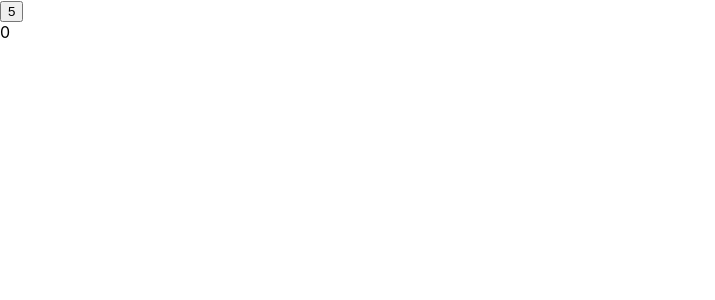
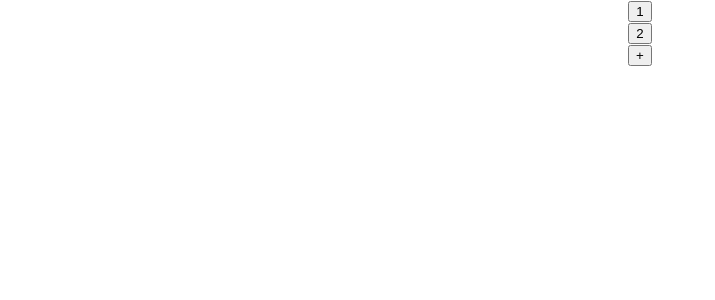
Before and after one commit to marroq/react-calculator, a React (Create React App) app: page / in a window 1280 px wide. Shown: the top 300 px of the page, without its empty margins (0-715 px from the left). Built offline with nearby package versions, Linux system fonts and the light colour scheme.

Commit message:
feat: correction in number component behavior to display the number clicked

```diff
--- a/src/App.jsx
+++ b/src/App.jsx
@@ -1,16 +1,26 @@
 import React from 'react';
 import Number from './components/Number';
+import Operator from './components/Operator';
 
 const App= () => {
-  const[number, setNumber] = React.useState(0);
+  const[number, setNumber] = React.useState("");
 
   return (
-    <div>
+    <div align="center">
+      {number}
       <Number
-        inputNumber={5}
-        onPushed = {(inputNumber) => setNumber(number + 1)}
+        inputNumber={number}
+        displayNumber={1}
+        onPushed = {setNumber}
       />
-      {number}
+      <Number
+        inputNumber={number}
+        displayNumber={2}
+        onPushed = {setNumber}
+      />
+      <Operator
+        operand={'+'}
+      />
     </div>
   );
 }
--- a/src/components/Number/index.jsx
+++ b/src/components/Number/index.jsx
@@ -1,10 +1,10 @@
 import React from 'react';
 import PropTypes from 'prop-types';
 
-const Number = ({inputNumber = 0, onPushed}) => (
+const Number = ({inputNumber, displayNumber, onPushed}) => (
     <div>
-        <button onClick={() => onPushed(inputNumber) }>
-            {inputNumber}
+        <button onClick={ () => onPushed(inputNumber + displayNumber)} >
+            {displayNumber}
         </button>
     </div>
 );
--- /dev/null
+++ b/src/components/Operator/index.jsx
@@ -0,0 +1,16 @@
+import React from 'react';
+import PropTypes from 'prop-types';
+
+const Operator = ({ operand }) => (
+    <div>
+        <button>
+            {operand}
+        </button>
+    </div>
+);
+
+Operator.propTypes = {
+    inputNumber: PropTypes.string.isRequired,
+};
+
+export default Operator;
```
